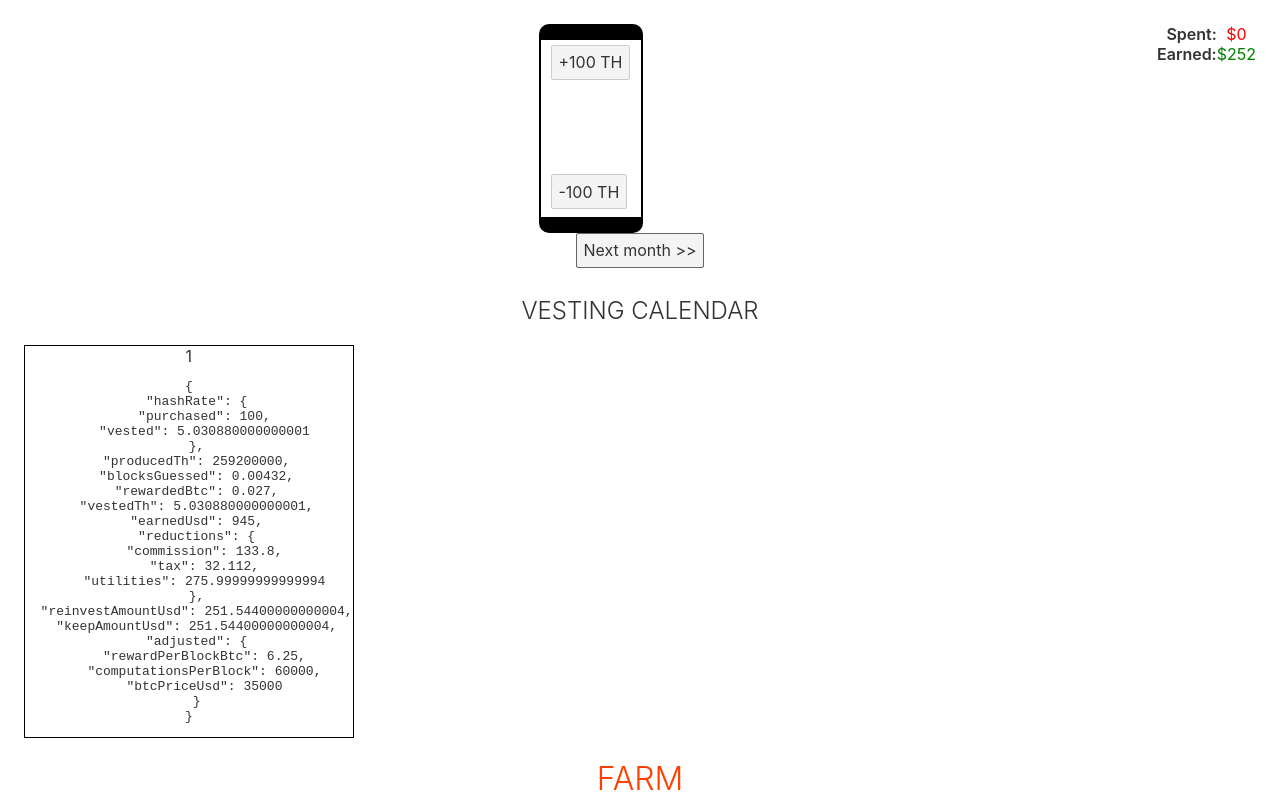
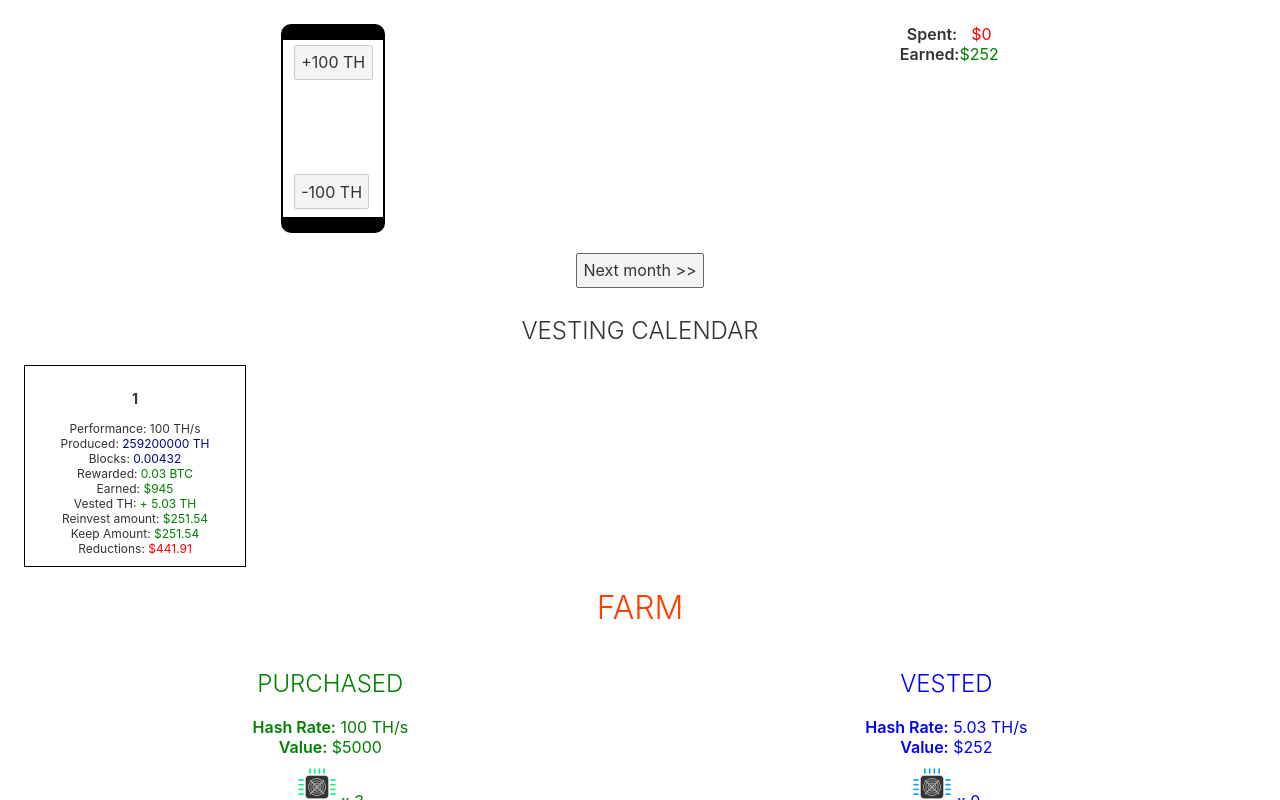
Before and after one commit to esaounkine/cloudmining-demo, a Svelte app: page / in a window 1280 px wide. Both pictures are taken after a click on the button "Next month >>". Shown: the top 800 px of the page. Built offline with nearby package versions, Linux system fonts and the light colour scheme; the HTML template or start-up script is replaced by a standard one.

Commit message:
Improve styling

```diff
--- a/src/App.svelte
+++ b/src/App.svelte
@@ -20,7 +20,7 @@
     <Bank />
   </div>
 
-  <div class="oneline">
+  <div class="row">
     <NextMonth />
   </div>
 
@@ -65,11 +65,31 @@
   :global(.oneline) {
     display: flex;
     flex-flow: row;
-    justify-content: space-evenly;
+    justify-content: space-around;
   }
 
   :global(.label) {
     font-weight: 600;
     display: inline-block;
   }
+
+  :global(.row) {
+    margin: 20px 0;
+  }
+
+  :global(.negative) {
+    color: red;
+  }
+
+  :global(.positive) {
+    color: green;
+  }
+
+  :global(.digital) {
+    color: darkblue;
+  }
+
+  :global(.neutral) {
+    color: darkgray;
+  }
 </style>
--- a/src/components/bank/Bank.svelte
+++ b/src/components/bank/Bank.svelte
@@ -23,10 +23,4 @@ import { formatNumber } from "../../shared/util";
 </div>
 
 <style>
-  .negative {
-    color: red;
-  }
-  .positive {
-    color: green;
-  }
 </style>
--- a/src/components/calendar/Calendar.svelte
+++ b/src/components/calendar/Calendar.svelte
@@ -10,7 +10,7 @@
   {/if}
 
   {#each $state.output.months as month, i}
-    <Month state={month}>{$state.output.months.length - i}</Month>
+    <Month state={month} index={$state.output.months.length - i} />
   {/each}
 </calendar>
 
--- a/src/components/calendar/Month.svelte
+++ b/src/components/calendar/Month.svelte
@@ -1,17 +1,86 @@
 <script lang="ts">
-  import Json from "../stats/Json.svelte";
+  import { formatNumber } from "../../shared/util";
 
   export let state: any;
+  export let index: number;
 </script>
 
-<div class="container month">
-  <slot />
-  <Json json={state} />
+<div class="container month ">
+  <h3>{index}</h3>
+  <div>
+    <span class="left"> Performance: </span>
+    <span class="right">
+      {formatNumber(state.hashRate.purchased + state.hashRate.vested)} TH/s
+    </span>
+  </div>
+  <div>
+    <span class="left"> Produced: </span>
+    <span class="right digital">
+      {formatNumber(state.producedTh, 0)} TH
+    </span>
+  </div>
+  <div>
+    <span class="left"> Blocks: </span>
+    <span class="right digital">
+      {formatNumber(state.blocksGuessed, 10)}
+    </span>
+  </div>
+  <div>
+    <span class="left"> Rewarded: </span>
+    <span class="right positive">
+      {formatNumber(state.rewardedBtc)} BTC
+    </span>
+  </div>
+  <div>
+    <span class="left"> Earned: </span>
+    <span class="right positive">
+      ${formatNumber(state.earnedUsd)}
+    </span>
+  </div>
+  <div>
+    <span class="left"> Vested TH: </span>
+    <span class="right positive">
+      + {formatNumber(state.vestedTh)} TH
+    </span>
+  </div>
+  <div>
+    <span class="left"> Reinvest amount: </span>
+    <span class="right positive">
+      ${formatNumber(state.reinvestAmountUsd)}
+    </span>
+  </div>
+  <div>
+    <span class="left"> Keep Amount: </span>
+    <span class="right positive">
+      ${formatNumber(state.keepAmountUsd)}
+    </span>
+  </div>
+  <div>
+    <span class="left"> Reductions: </span>
+    <span class="right negative">
+      ${formatNumber(
+        state.reductions.commission +
+          state.reductions.tax +
+          state.reductions.utilities
+      )}
+    </span>
+  </div>
 </div>
 
 <style>
   .container {
     border: 1px solid black;
     min-height: 100px;
+    min-width: 200px;
+    padding: 10px;
+    font-size: 0.75em;
+  }
+  .left {
+    width: 50%;
+    text-align: right;
+  }
+  .right {
+    width: 50%;
+    text-align: left;
   }
 </style>
--- a/src/components/smartphone/Smartphone.svelte
+++ b/src/components/smartphone/Smartphone.svelte
@@ -21,6 +21,7 @@
     position: relative;
     margin: auto;
     border: black solid;
+    margin: 0;
   }
 
   /* The screen (or content) of the device */
--- a/src/state/reducers.ts
+++ b/src/state/reducers.ts
@@ -91,7 +91,6 @@ const vest = (state: State, config: Config) => {
   const keepAmountUsd = remainderUsd - reinvestAmountUsd;
 
   const vestedTh = reinvestAmountUsd / config.unitCostPerThUsd;
-  state.hashRate.vested += vestedTh;
 
   addMonth(state, {
     hashRate: {
@@ -112,6 +111,9 @@ const vest = (state: State, config: Config) => {
       btcPriceUsd: config.btcPriceUsd,
     },
   });
+
+  // update the state to add the vested hashrate
+  state.hashRate.vested += vestedTh;
 
   // update the config with the adjusted values
   config.rewardPerBlockBtc = applyCoefficient(
```
